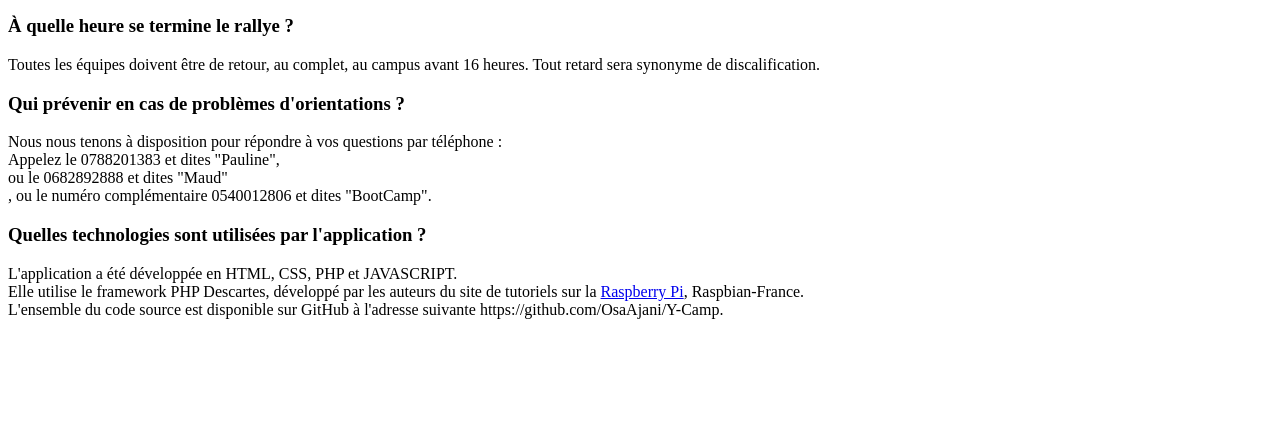
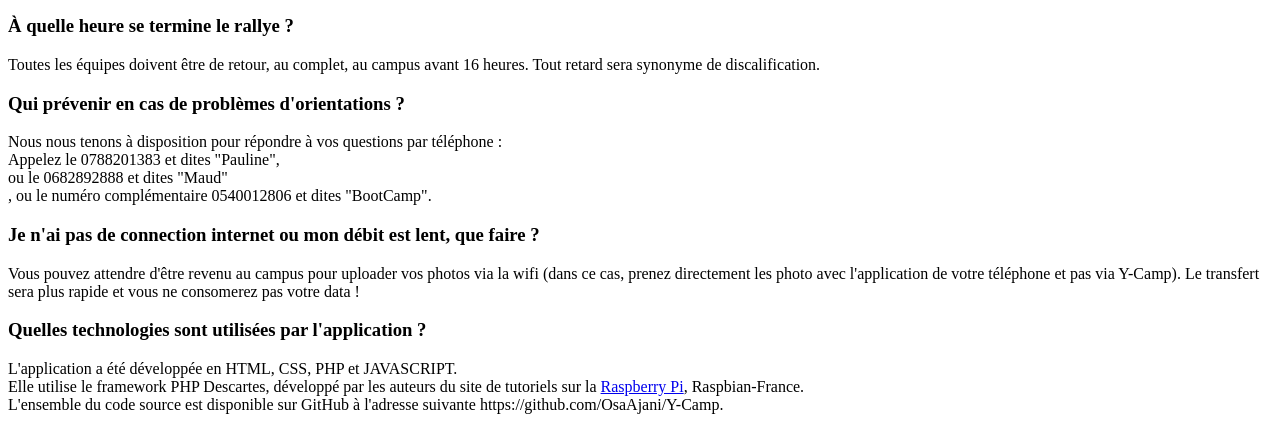
Before and after one commit to OsaAjani/Y-Camp, a PHP site: template templates/indexQuestions.php in a window 1280 px wide. Shown: the part 452-874 px from the top of the page. Before the commit the page ends 771 px from the top, so only its background shows below. Run offline with PHP 8.4, Linux system fonts and the light colour scheme; the template is opened without the code that fills it, so the values that code supplies are empty; some libraries are stand-ins or nearby versions.

Commit message:
Ajout d'une question

```diff
--- a/templates/indexQuestions.php
+++ b/templates/indexQuestions.php
@@ -40,6 +40,10 @@
 			 ou le 0682892888 et dites "Maud"<br />,
 			 ou le numéro complémentaire 0540012806 et dites "BootCamp".
 		</div>
+		<h3 class="index-questions-question">Je n'ai pas de connection internet ou mon débit est lent, que faire ?</h3>
+		<div class="index-questions-reponse">
+			Vous pouvez attendre d'être revenu au campus pour uploader vos photos via la wifi (dans ce cas, prenez directement les photo avec l'application de votre téléphone et pas via Y-Camp). Le transfert sera plus rapide et vous ne consomerez pas votre data !
+          	</div>
 
 		<h3 class="index-questions-question">Quelles technologies sont utilisées par l'application ?</h3>
 		<div class="index-questions-reponse">
```
